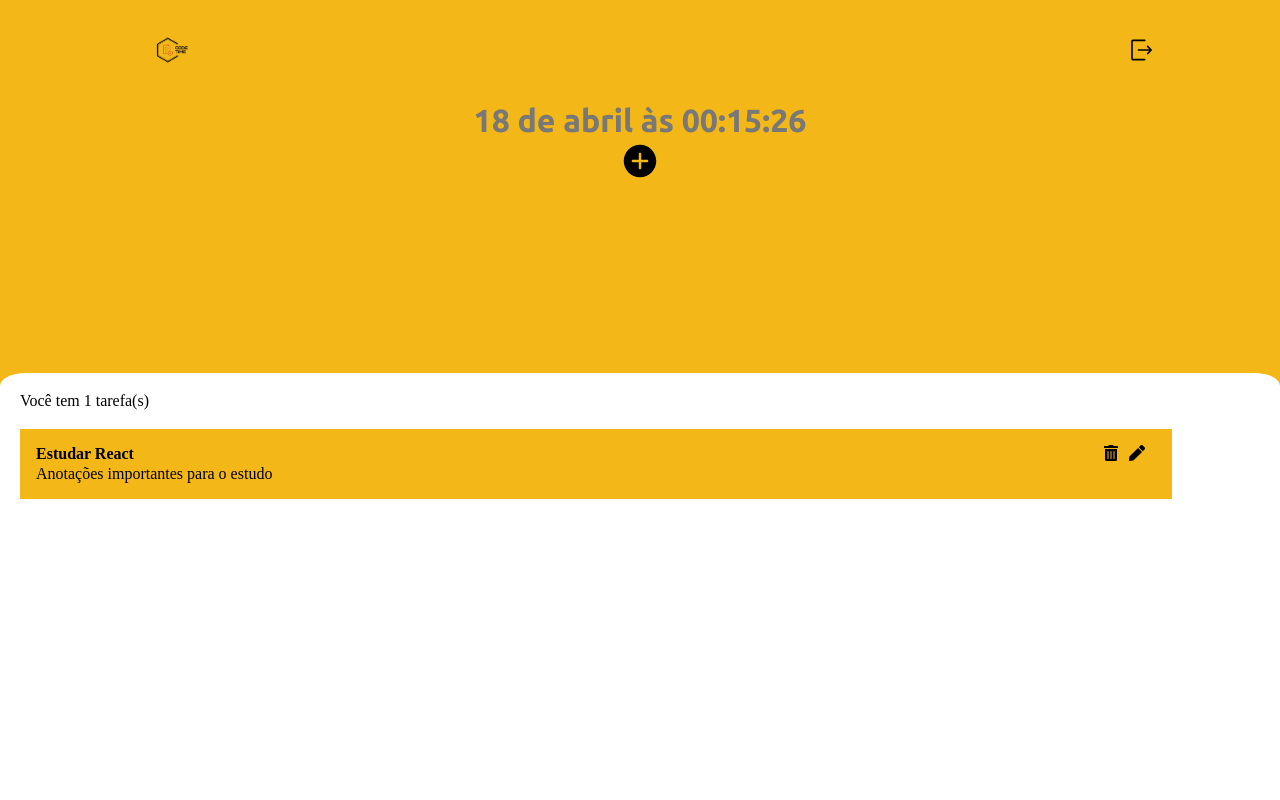
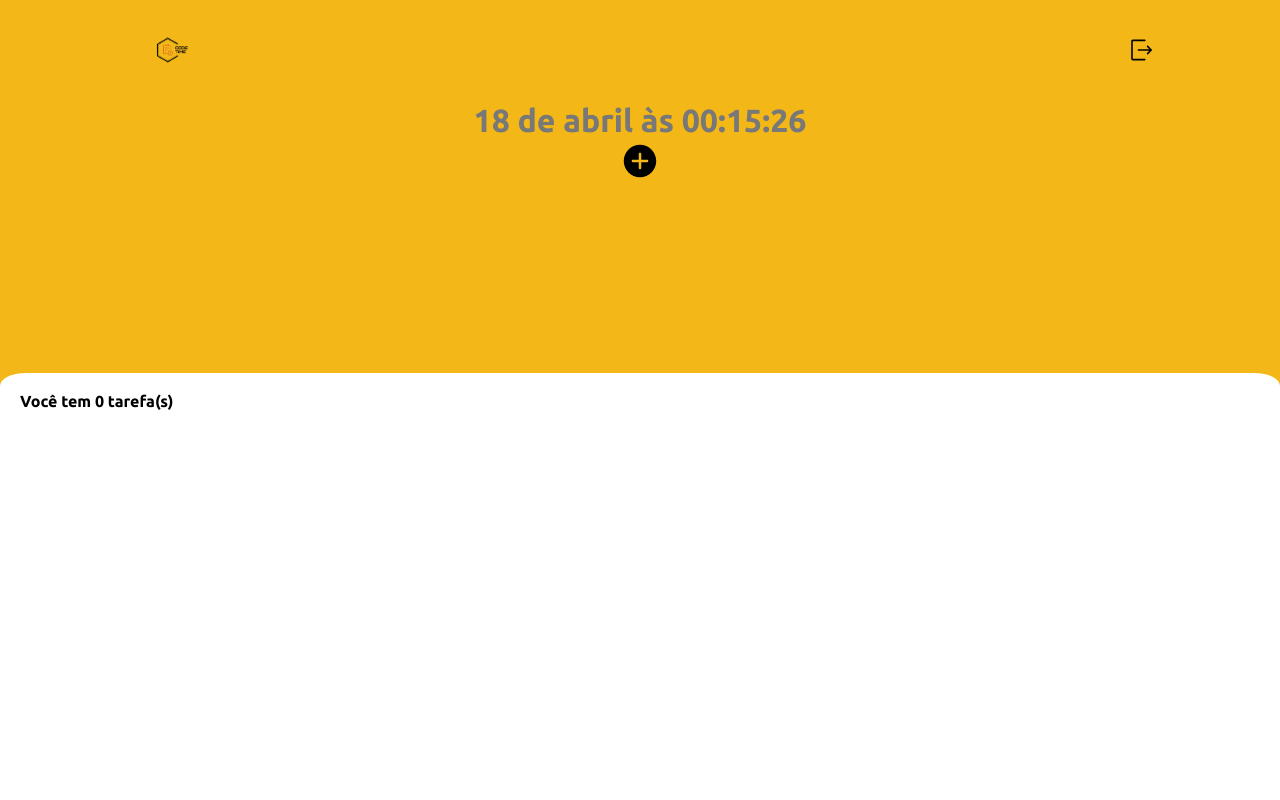
Before and after one commit to Rafaelsimas/listaDeTarefas, a React (Vite) app: page /aplicacao in a window 1280 px wide. Shown: the top 800 px of the page. Built offline with nearby package versions, Linux system fonts and the light colour scheme.

Commit message:
Conflitos resolvidos

```diff
--- a/GlobalStyle/GlobalStyle.css
+++ b/GlobalStyle/GlobalStyle.css
@@ -140,6 +140,8 @@ header nav .exit {
   margin-left: 20px;
   padding-top: 1.5%;
   padding-bottom: 1.5%;
+  font-weight: bold;
+  font-family: "Ubuntu", sans-serif;
 }
 
 .task-card {
--- a/src/Components/Aplication/Aplication.jsx
+++ b/src/Components/Aplication/Aplication.jsx
@@ -4,6 +4,7 @@ import { IoIosAddCircle } from "react-icons/io"
 import { FaTrashAlt, FaPen } from "react-icons/fa"
 
 export default function Aplication() {
+  const [tasks, setTasks] = useState([])
   const [now, setNow] = useState(new Date())
 
   useEffect(() => {
@@ -21,14 +22,6 @@ export default function Aplication() {
     minute: "2-digit",
     second: "2-digit",
   })
-
-  const [tasks, setTasks] = useState([
-    {
-      id: 1,
-      title: "Estudar React",
-      description: "Anotações importantes para o estudo",
-    },
-  ])
 
   const deleteTask = (id) => {
     setTasks(tasks.filter((task) => task.id !== id))
```
